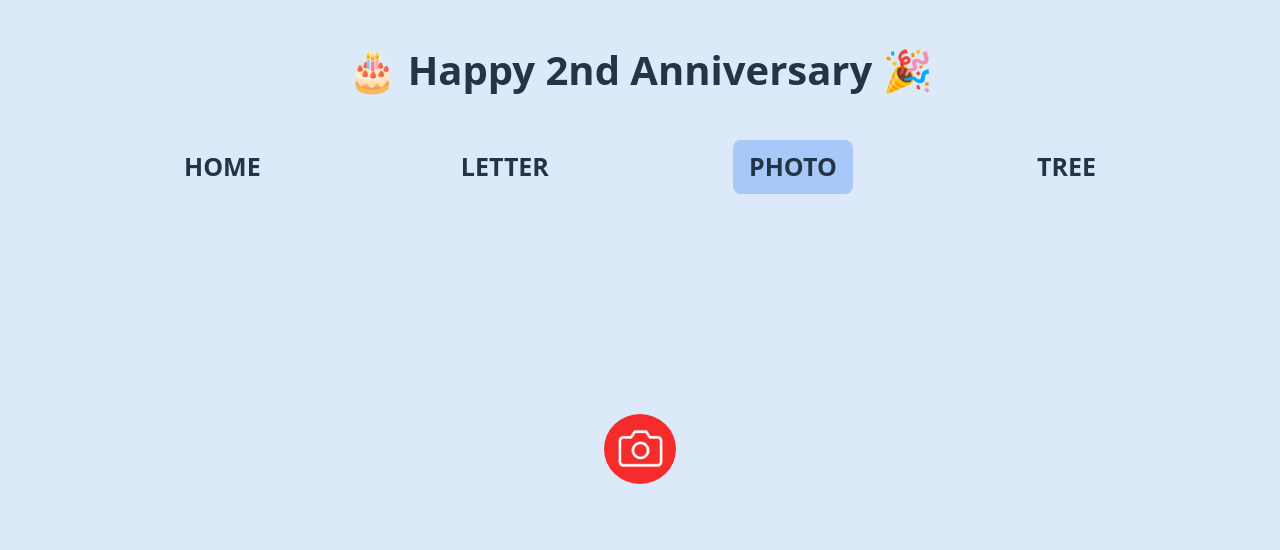
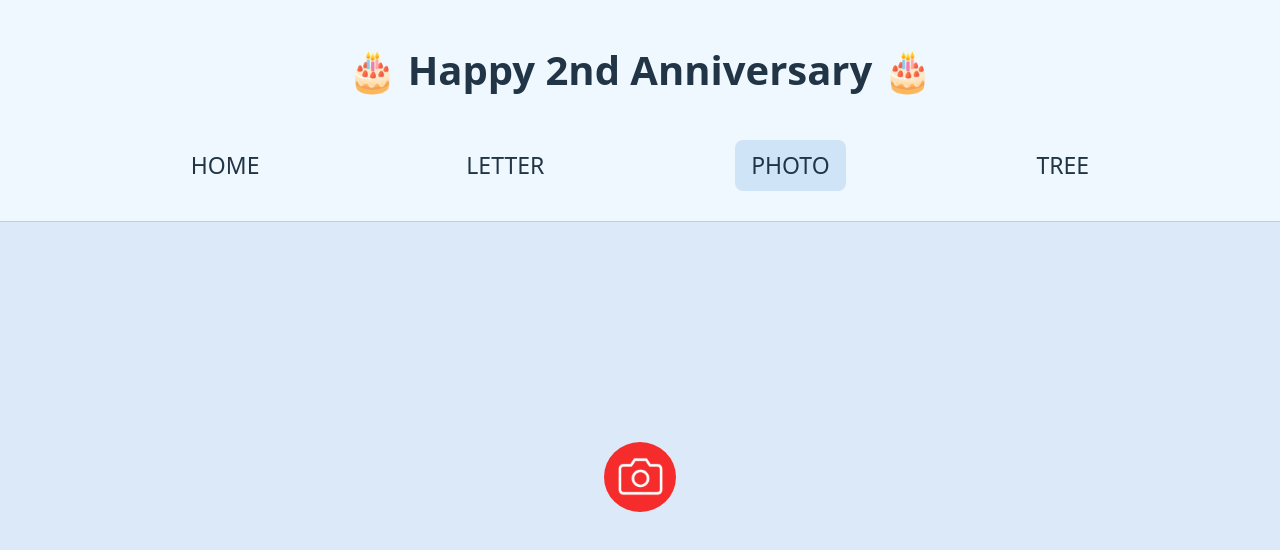
Before and after one commit to ay0301/251225, a React (Vite) app: page /251225/photo in a window 1280 px wide. Shown: the top 550 px of the page. Built offline with nearby package versions, Linux system fonts and the light colour scheme; no server answers.

Commit message:
헤더 변경

```diff
--- a/src/components/Bar.jsx
+++ /dev/null
@@ -1,40 +0,0 @@
-import { useNavigate, useLocation } from "react-router-dom";
-import styles from "./Bar.module.css";
-
-function Bar() {
-  const navigate = useNavigate();
-  const location = useLocation();
-
-  const isActive = (path) => location.pathname === path;
-
-  return (
-    <div className={styles.container}>
-      <div
-        className={`${styles.title} ${isActive("/") ? styles.active : ""}`}
-        onClick={() => navigate("/")}
-      >
-        HOME
-      </div>
-      <div
-        className={`${styles.title} ${isActive("/letter") ? styles.active : ""}`}
-        onClick={() => navigate("/letter")}
-      >
-        LETTER
-      </div>
-      <div
-        className={`${styles.title} ${isActive("/photo") ? styles.active : ""}`}
-        onClick={() => navigate("/photo")}
-      >
-        PHOTO
-      </div>
-      <div
-        className={`${styles.title} ${isActive("/tree") ? styles.active : ""}`}
-        onClick={() => navigate("/tree")}
-      >
-        TREE
-      </div>
-    </div>
-  );
-}
-
-export default Bar;
--- /dev/null
+++ b/src/components/Header.jsx
@@ -0,0 +1,43 @@
+import { useNavigate, useLocation } from "react-router-dom";
+import styles from "./Header.module.css";
+
+function Header() {
+  const navigate = useNavigate();
+  const location = useLocation();
+
+  const isActive = (path) => location.pathname === path;
+
+  return (
+    <div className={styles.header}>
+      <div className={styles.mainText}>🎂 Happy 2nd Anniversary 🎂</div>
+      <div className={styles.container}>
+        <div
+          className={`${styles.title} ${isActive("/") ? styles.active : ""}`}
+          onClick={() => navigate("/")}
+        >
+          HOME
+        </div>
+        <div
+          className={`${styles.title} ${isActive("/letter") ? styles.active : ""}`}
+          onClick={() => navigate("/letter")}
+        >
+          LETTER
+        </div>
+        <div
+          className={`${styles.title} ${isActive("/photo") ? styles.active : ""}`}
+          onClick={() => navigate("/photo")}
+        >
+          PHOTO
+        </div>
+        <div
+          className={`${styles.title} ${isActive("/tree") ? styles.active : ""}`}
+          onClick={() => navigate("/tree")}
+        >
+          TREE
+        </div>
+      </div>
+    </div>
+  );
+}
+
+export default Header;
--- a/src/components/Bar.module.css
+++ b/src/components/Header.module.css
@@ -1,3 +1,16 @@
+.header {
+  background: aliceblue;
+  padding-bottom: 30px;
+  border-bottom: 0.5px solid #cccccc;
+}
+
+.mainText {
+  font-size: 40px;
+  font-weight: bold;
+  text-align: center;
+  padding: 40px;
+}
+
 .container {
   display: flex;
   align-items: center;
@@ -8,8 +21,8 @@
   padding: 0;
   box-sizing: border-box;
 
-  font-size: 25px;
-  font-weight: 600;
+  font-size: 23px;
+  font-weight: 500;
 }
 
 .title {
@@ -26,5 +39,5 @@
 }
 
 .active {
-  background-color: rgba(47, 123, 255, 0.3);
+  background-color: rgba(80, 147, 219, 0.2);
 }
--- a/src/pages/Home.jsx
+++ b/src/pages/Home.jsx
@@ -1,12 +1,11 @@
 import styles from "./Pages.module.css";
-import Bar from "../components/Bar";
+import Header from "../components/Header";
 import image1 from "../assets/image1.jpg";
 
 function Home() {
   return (
     <div className={styles.wrapper}>
-      <div className={styles.mainText}>🎂 Happy 2nd Anniversary 🎉</div>
-      <Bar/>
+      <Header/>
       <div className={styles.homeImage}>
         <img src={image1} alt="main-image" />
       </div>
--- a/src/pages/Letter.jsx
+++ b/src/pages/Letter.jsx
@@ -1,13 +1,10 @@
 import styles from "./Pages.module.css";
-import Bar from "../components/Bar";
+import Header from "../components/Header";
 
 function Letter() {
   return (
     <div>
-      <div className={styles.mainText}>
-        🎂 Happy 2nd Anniversary 🎉
-      </div>
-      <Bar/>
+      <Header/>
     </div>
   );
 }
--- a/src/pages/Pages.module.css
+++ b/src/pages/Pages.module.css
@@ -3,13 +3,6 @@
   flex-direction: column;
   align-items: center;
   margin-bottom: 100px;
-}
-
-.mainText {
-  font-size: 40px;
-  font-weight: bold;
-  text-align: center;
-  padding: 40px;
 }
 
 .text {
--- a/src/pages/Photo.jsx
+++ b/src/pages/Photo.jsx
@@ -1,5 +1,5 @@
 import { useCallback, useRef, useState } from "react";
-import Bar from "../components/Bar";
+import Header from "../components/Header";
 import Webcam from "react-webcam";
 import styles from "./Pages.module.css";
 import cameraIcon from "../assets/camera.png";
@@ -17,8 +17,7 @@ function Photo() {
 
   return (
     <div className={styles.wrapper}>
-      <div className={styles.mainText}>🎂 Happy 2nd Anniversary 🎉</div>
-      <Bar />
+      <Header />
       <div className={styles.photoContainer}>
         <Webcam audio={false} ref={webcamRef} screenshotFormat="image/jpeg" mirrored={true} />
         <button
--- a/src/pages/Tree.jsx
+++ b/src/pages/Tree.jsx
@@ -1,6 +1,6 @@
 import { useState } from "react";
 import styles from "./Pages.module.css";
-import Bar from "../components/Bar";
+import Header from "../components/Header";
 import treeImg from "../assets/tree.png";
 
 const DECORATIONS = ["🎄", "💻", "🪩", "⭐", "✨", "🔔", "🎁"];
@@ -41,8 +41,7 @@ function Tree() {
 
   return (
     <div className={styles.wrapper}>
-      <div className={styles.mainText}>🎂 Happy 2nd Anniversary 🎄</div>
-      <Bar/>
+      <Header/>
       <div className={styles.treeContainer}>
         <div style={{ fontSize: '40px', fontWeight: '700' }}>Developer's Christmas Tree</div>
         <div style={{ fontSize: '20px', fontWeight: '400' }}>원하는 장식을 선택하고 트리의 빈 칸을 클릭해 장식을 배치해보세요!</div>
```
